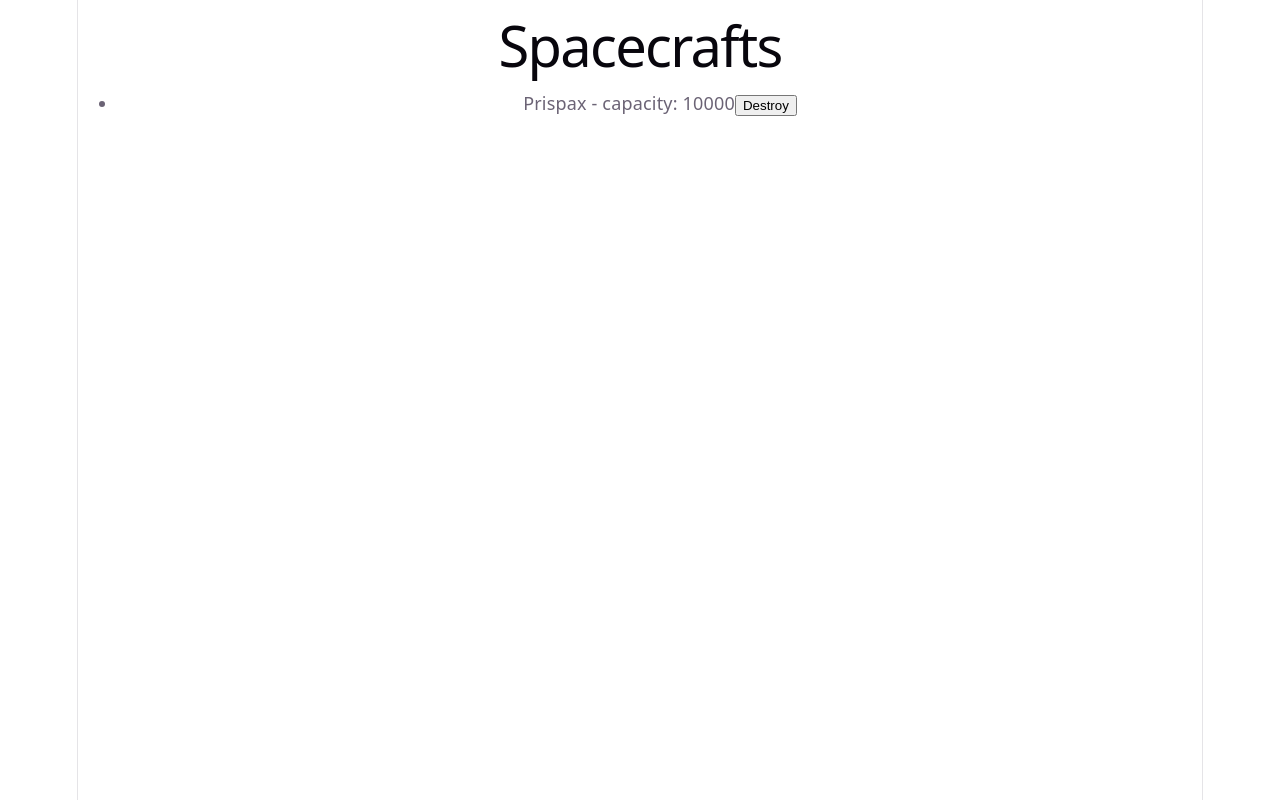
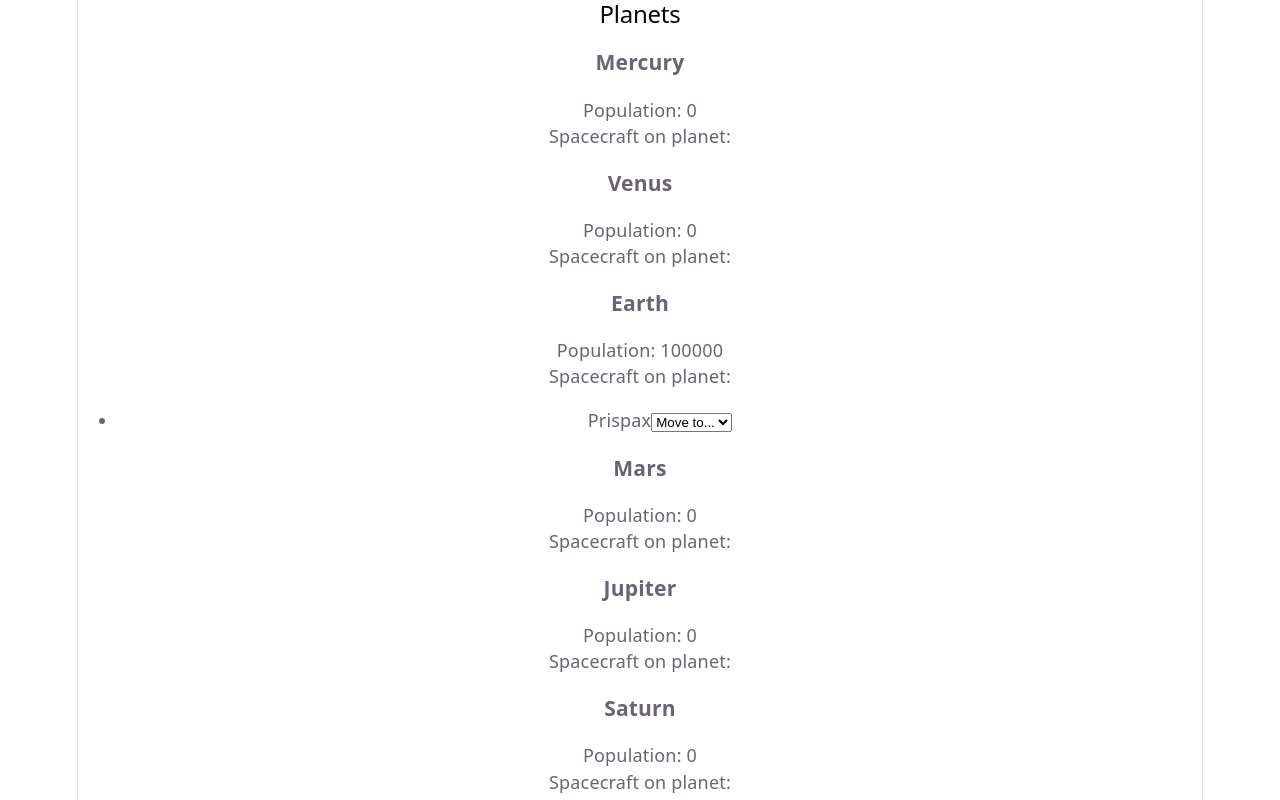
Before and after one commit to stenJJ/space-travel, a React (Vite) app: page / in a window 1280 px wide. Shown: the top 800 px of the page. Built offline with nearby package versions, Linux system fonts and the light colour scheme.

Commit message:
add move spacecraft betwn planets

```diff
--- a/src/App.jsx
+++ b/src/App.jsx
@@ -1,7 +1,7 @@
-import SpacecraftsPage from "./pages/SpacecraftsPage";
+import PlanetsPage from "./pages/PlanetsPage";
 
 function App() {
-  return <SpacecraftsPage />;
+  return <PlanetsPage />;
 }
 
 export default App;
--- /dev/null
+++ b/src/pages/PlanetsPage.jsx
@@ -0,0 +1,79 @@
+import { useEffect, useState } from "react";
+import SpaceTravelApi from "../services/SpaceTravelApi";
+
+function PlanetsPage() {
+  const [planets, setPlanets] = useState([]);
+  const [spacecrafts, setSpacecrafts] = useState([]);
+  const [loading, setLoading] = useState(true);
+
+  useEffect(() => {
+    async function getData() {
+      const planetsResponse = await SpaceTravelApi.getPlanets();
+      const spacecraftsResponse = await SpaceTravelApi.getSpacecrafts();
+
+      if (!planetsResponse.isError) {
+        setPlanets(planetsResponse.data);
+      }
+
+      if (!spacecraftsResponse.isError) {
+        setSpacecrafts(spacecraftsResponse.data);
+      }
+
+      setLoading(false);
+    }
+
+    getData();
+  }, []);
+
+  if (loading) {
+    return <p>Loading...</p>;
+  }
+
+  return (
+    <div>
+      <h2>Planets</h2>
+
+      {planets.map((planet) => (
+        <div key={planet.id}>
+          <h3>{planet.name}</h3>
+          <p>Population: {planet.currentPopulation}</p>
+
+          <p>Spacecraft on planet:</p>
+          <ul>
+            {spacecrafts
+              .filter((spacecraft) => spacecraft.currentLocation === planet.id)
+              .map((spacecraft) => (
+                <li key={spacecraft.id}>
+  {spacecraft.name}
+
+  <select
+    onChange={async (e) => {
+      const response = await SpaceTravelApi.sendSpacecraft({
+        spacecraftId: spacecraft.id,
+        planetId: Number(e.target.value)
+      });
+
+      if (!response.isError) {
+        const updatedSpacecrafts = await SpaceTravelApi.getSpacecrafts();
+        setSpacecrafts(updatedSpacecrafts.data);
+      }
+    }}
+  >
+    <option value="">Move to...</option>
+
+    {planets.map((p) => (
+      <option key={p.id} value={p.id}>
+        {p.name}
+      </option>
+    ))}
+  </select>
+              </li>
+              ))}
+          </ul>
+        </div>
+      ))}
+    </div>
+  );
+}
+
+export default PlanetsPage;
--- a/src/pages/SpacecraftsPage.jsx
+++ b/src/pages/SpacecraftsPage.jsx
@@ -28,37 +28,49 @@ function SpacecraftsPage() {
     }
   }
 
+  async function destroySpacecraft(id) {
+    const response = await SpaceTravelApi.destroySpacecraftById({ id });
+
+    if (!response.isError) {
+      setSpacecrafts((prevSpacecrafts) =>
+        prevSpacecrafts.filter((spacecraft) => spacecraft.id !== id)
+      );
+
+      if (selectedSpacecraft && selectedSpacecraft.id === id) {
+        setSelectedSpacecraft(null);
+      }
+    }
+  }
+
   if (loading) {
     return <p>Loading...</p>;
   }
 
   return (
     <div>
-    <h1>Spacecrafts</h1>
+      <h2>Spacecrafts</h2>
 
       <ul>
         {spacecrafts.map((spacecraft) => (
           <li key={spacecraft.id}>
+            <button onClick={() => showDetails(spacecraft.id)}>
               {spacecraft.name} - capacity: {spacecraft.capacity}
+            </button>
 
-          <button
-            onClick={async () => {
-              const response = await SpaceTravelApi.destroySpacecraft({
-                id: spacecraft.id
-              });
-
-              if (!response.isError) {
-                setSpacecrafts((prev) =>
-                  prev.filter((s) => s.id !== spacecraft.id)
-                );
-              }
-            }}
-          >
+            <button onClick={() => destroySpacecraft(spacecraft.id)}>
               Destroy
             </button>
           </li>
         ))}
       </ul>
+
+      {selectedSpacecraft && (
+        <div>
+          <h3>{selectedSpacecraft.name}</h3>
+          <p>Capacity: {selectedSpacecraft.capacity}</p>
+          <p>{selectedSpacecraft.description}</p>
+        </div>
+      )}
     </div>
   );
 }
```
Lines whose indentation alone changed are shown as unchanged.
